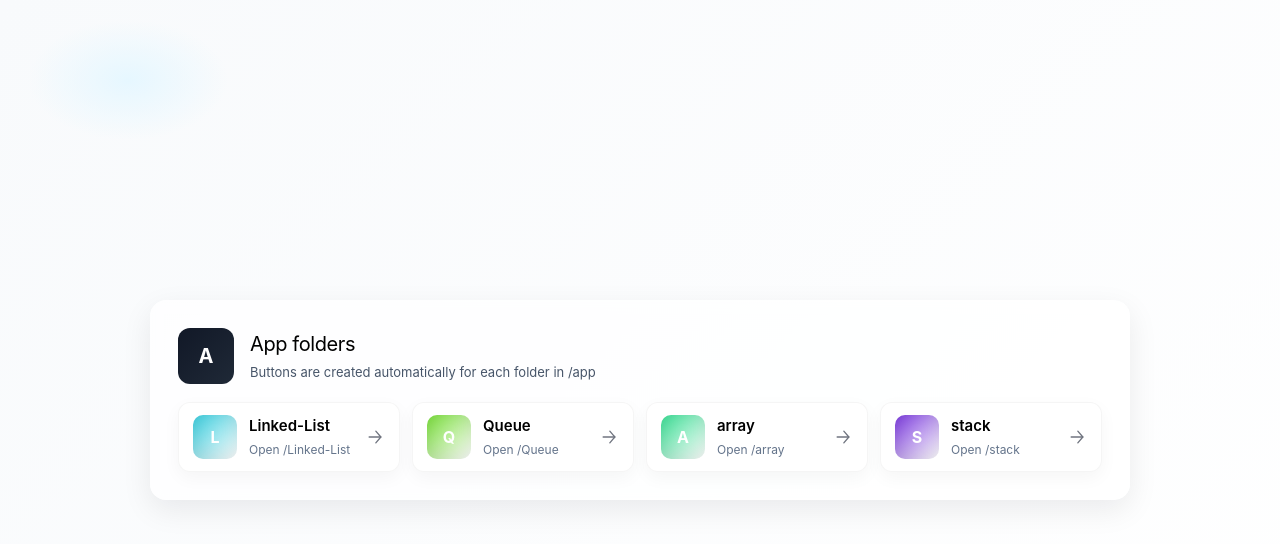
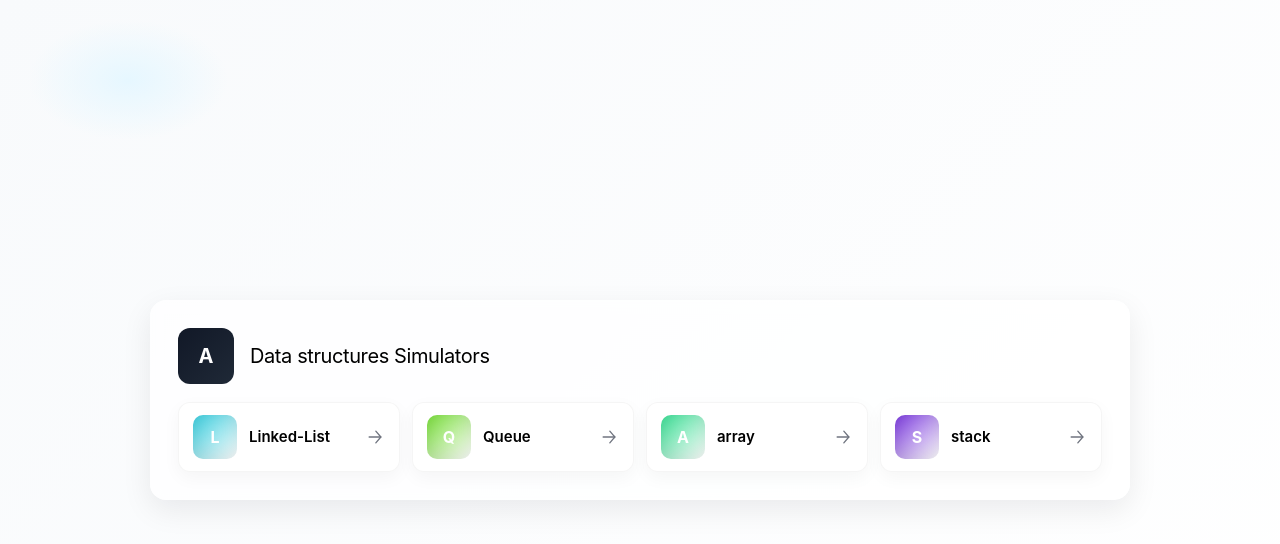
Before and after one commit to moze-mehraban/ds-tools, a Next.js app: page / in a window 1280 px wide. Shown: the top 544 px of the page. Built offline with nearby package versions, Linux system fonts and the light colour scheme.

Commit message:
home page rework

```diff
--- a/app/components/FolderCard.tsx
+++ b/app/components/FolderCard.tsx
@@ -51,7 +51,6 @@ export default function FolderCard({ name, bg }: Props) {
 
       <div style={{ flex: 1 }}>
         <div style={{ fontSize: 15, fontWeight: 600 }}>{name}</div>
-        <div style={{ fontSize: 12, color: "#64748b", marginTop: 3 }}>Open /{name}</div>
       </div>
 
       <svg width="20" height="20" viewBox="0 0 24 24" fill="none" style={{ opacity: 0.6 }} xmlns="http://www.w3.org/2000/svg" aria-hidden>
--- a/app/page.tsx
+++ b/app/page.tsx
@@ -67,10 +67,7 @@ export default async function Home() {
             A
           </div>
           <div>
-            <h1 style={{ margin: 0, fontSize: 20,color:"black", letterSpacing: "-0.02em" }}>App folders</h1>
-            <p style={{ margin: 0, marginTop: 4, color: "#475569", fontSize: 13 }}>
-              Buttons are created automatically for each folder in /app
-            </p>
+            <h1 style={{ margin: 0, fontSize: 20,color:"black", letterSpacing: "-0.02em" }}>Data structures Simulators</h1>
           </div>
         </header>
 
```
